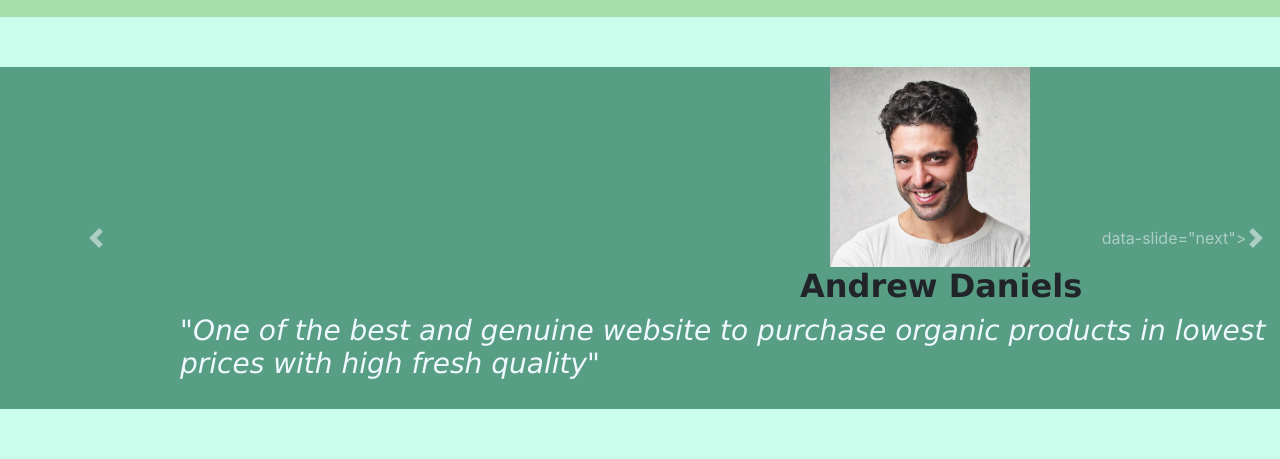
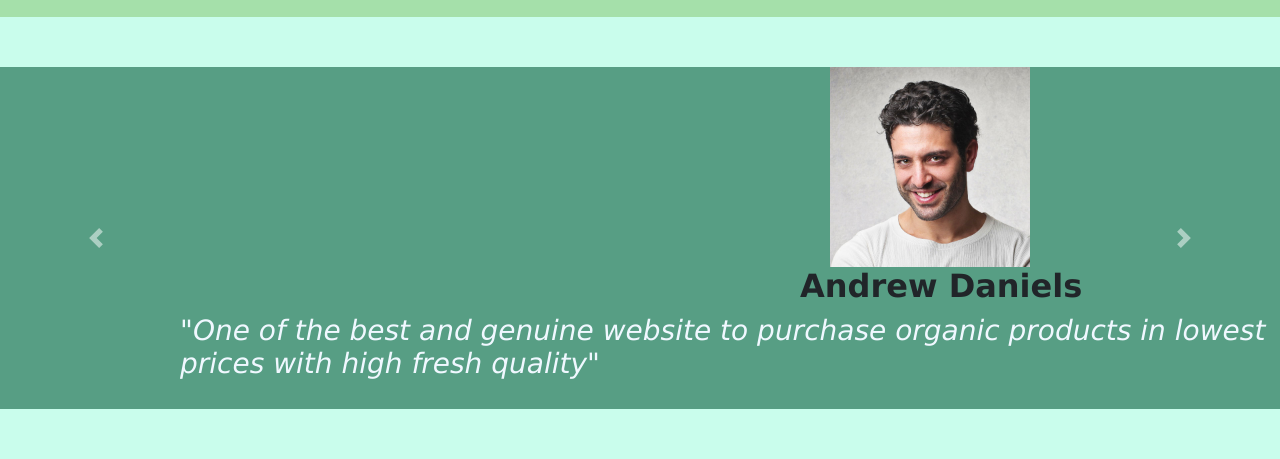
Before and after one commit to JayCln7766/My-Bootstrap-Website, a plain HTML site: page index.html in a window 1280 px wide. Shown: the part 1925-2384 px from the top of the page. Drawn offline with nearby package versions, Linux system fonts and the light colour scheme.

Commit message:
Update index.html

```diff
--- a/index.html
+++ b/index.html
@@ -134,7 +134,7 @@
         <span class="carousel-control-prev-icon" aria-hidden="true"></span>
         <span class="sr-only">Previous</span>
       </a>
-      <a class="carousel-control-next" href="#Review-Carousel" role="button" > data-slide="next">
+      <a class="carousel-control-next" href="#Review-Carousel" role="button" data-slide="next">
         <span class="carousel-control-next-icon" aria-hidden="true"></span>
         <span class="sr-only">Next</span>
       </a>
```
